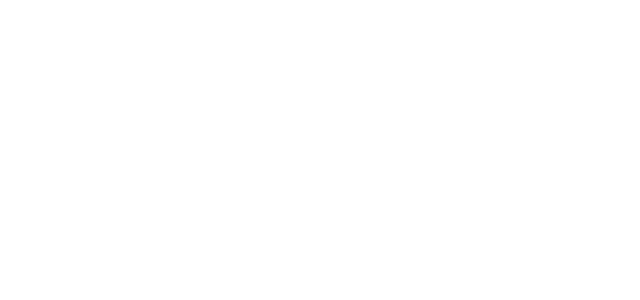
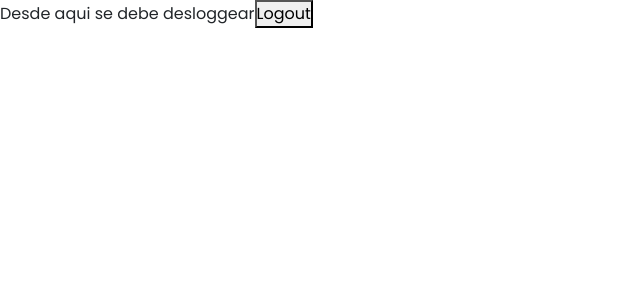
Before and after one commit to angelsanchezh/fisioroque, a React (Create React App) app: page /Logout in a window 1280 px wide. Before the commit this address had no page. Shown: the top 300 px of the page, without its empty margins (0-640 px from the left). Built offline with nearby package versions, Linux system fonts and the light colour scheme.

Commit message:
logouterror

```diff
--- a/src/Pages/Paginalogout.js
+++ b/src/Pages/Paginalogout.js
@@ -1,8 +1,16 @@
-import React from 'react'
+import React from 'react';
+import {LogoutButton} from '../Components/Botonauth/Logout';
+import  {Profile}  from '../Components/Botonauth/Profile';
 
 const Paginalogout = () => {
   return (
-    <div>Paginalogout</div>
+    <div>
+Desde aqui se debe desloggear
+
+    <LogoutButton/>
+<Profile/>
+
+    </div>
   )
 }
 
--- a/src/Routes/Rutas.js
+++ b/src/Routes/Rutas.js
@@ -1,6 +1,7 @@
 import React from 'react';
 import { BrowserRouter,Routes,Route,  } from 'react-router-dom';
 import App from '../App';
+import Paginalogout from '../Pages/Paginalogout';
 
 
 const Rutas = () => {
@@ -11,6 +12,7 @@
     <BrowserRouter>
       <Routes>
         <Route path="/" element={<App />} />
+        <Route path="/Logout" element={<Paginalogout />} />
       </Routes>
     </BrowserRouter>
   )
```
Also changed, not shown: src/Components/Botonauth/Login.js (deleted, +0 -13 lines).
